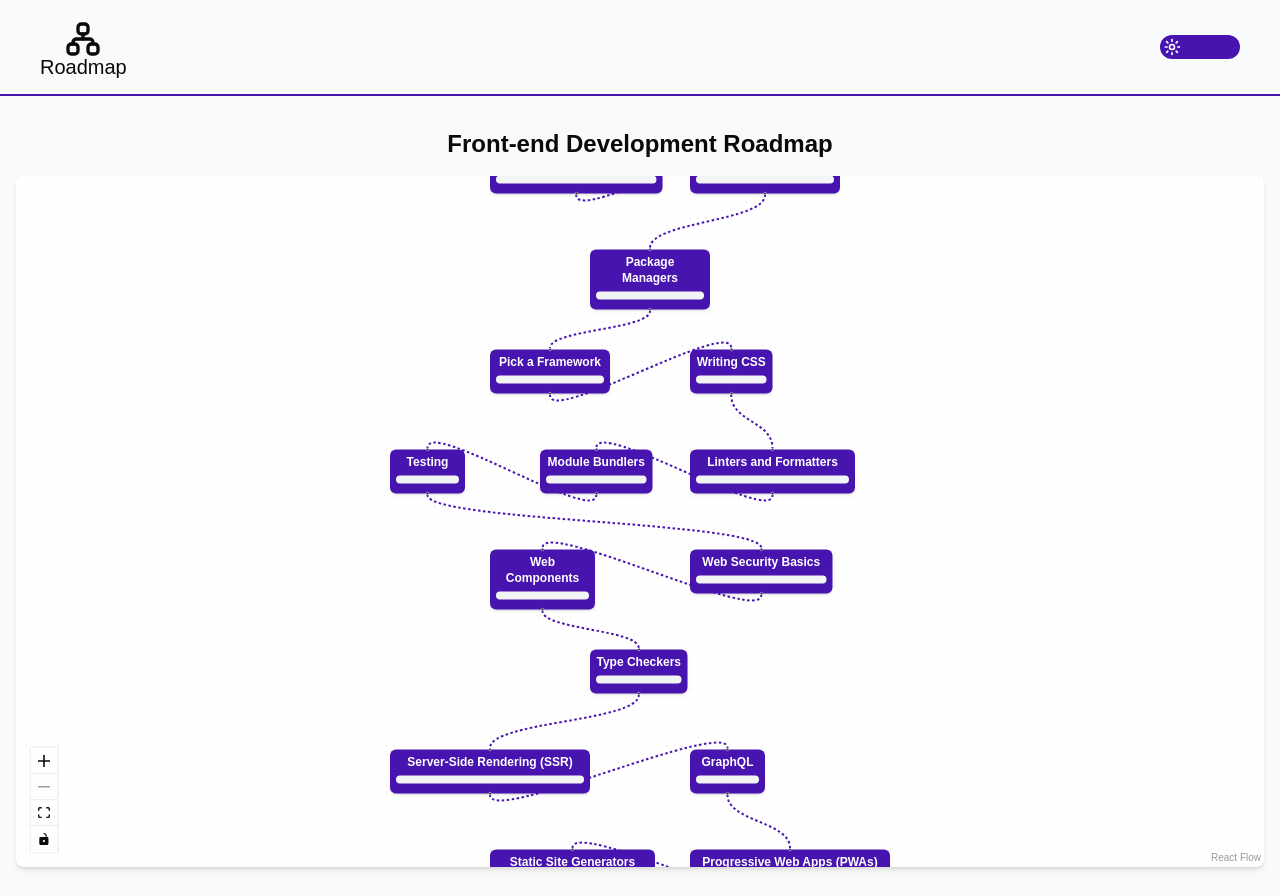
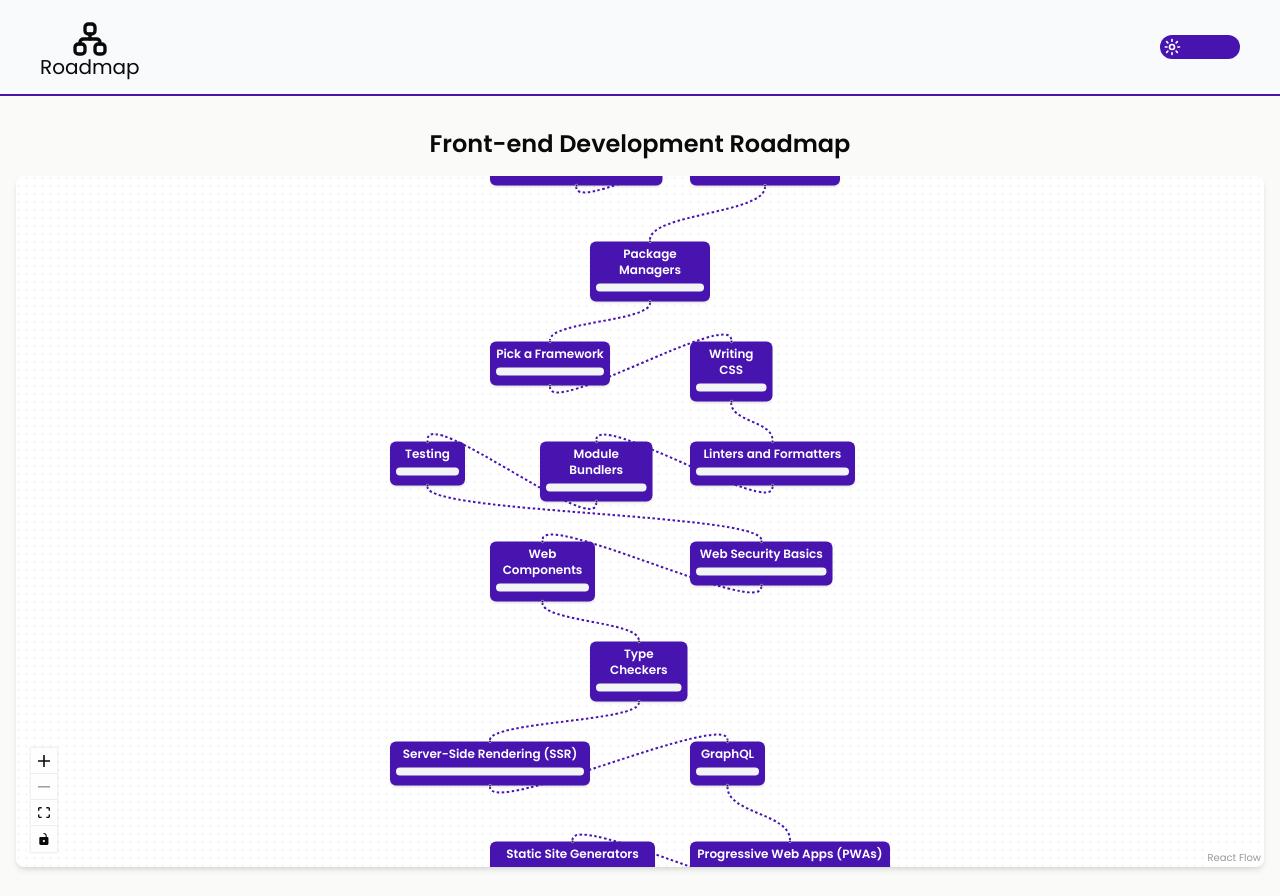
Before and after one commit to ProgramadoresSemPatria/ReactRangers-module-code-breakers, a Next.js app: page / in a window 1280 px wide. Built offline with nearby package versions, Linux system fonts and the light colour scheme.

Commit message:
feat: define poppins font family as default

```diff
--- a/src/app/layout.tsx
+++ b/src/app/layout.tsx
@@ -1,6 +1,10 @@
 import "./globals.css";
 import Header from "@/components/shared/Header";
 import { ThemeProvider } from "@/data/context/ThemeContext";
+import { Poppins } from 'next/font/google';
+
+const poppins = Poppins({ subsets: ['latin'], weight: ['400', '600'] });
+
 
 export default function RootLayout({
   children,
@@ -35,7 +39,7 @@ export default function RootLayout({
         />
       </head>
       <body
-        className={`antialiased`}
+        className={`antialiased ${poppins.className}`}
       >
         <ThemeProvider>
           <Header />
```
